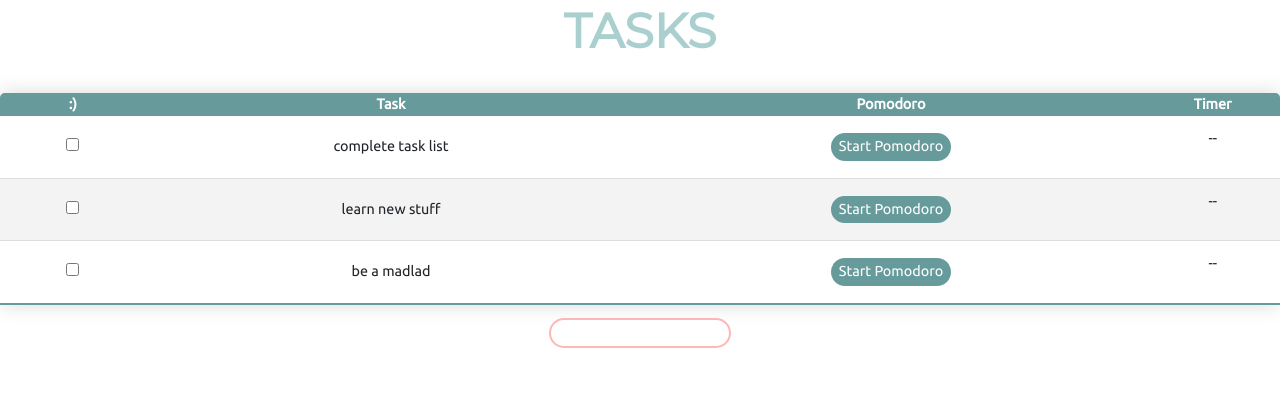
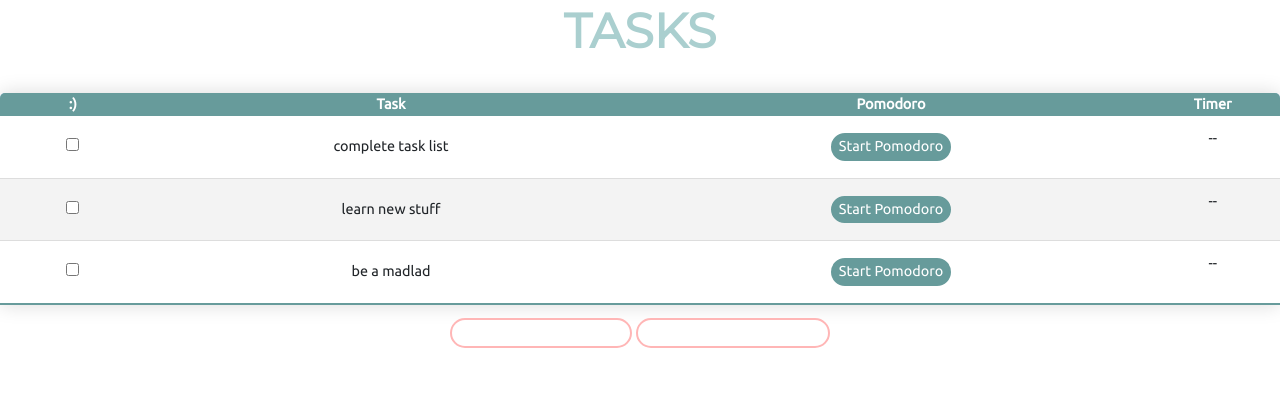
Before and after one commit to ishanjain18/Pro-mo-do-ro, a Flask app: page /taskpage in a window 1280 px wide. Shown: the part 498-918 px from the top of the page. Run offline with Flask 2, Linux system fonts and the light colour scheme; a user stored in the database is signed in; some libraries are stand-ins or nearby versions.

Commit message:
Minor changes

```diff
--- a/templates/taskpage.html
+++ b/templates/taskpage.html
@@ -50,6 +50,7 @@
 {% endfor %}
 
           <button class="btn4" type="submit">Remove Selected tasks</button>
+          <button class="btn4" type="submit">Complete Selected tasks</button>
           </form>
       <br><br><br>
 
```
Also changed, not shown: users.db.
